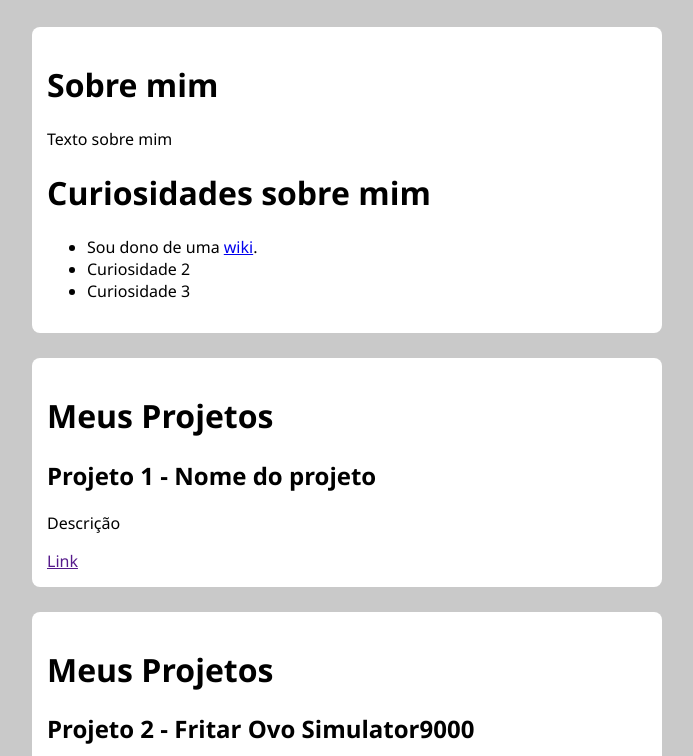
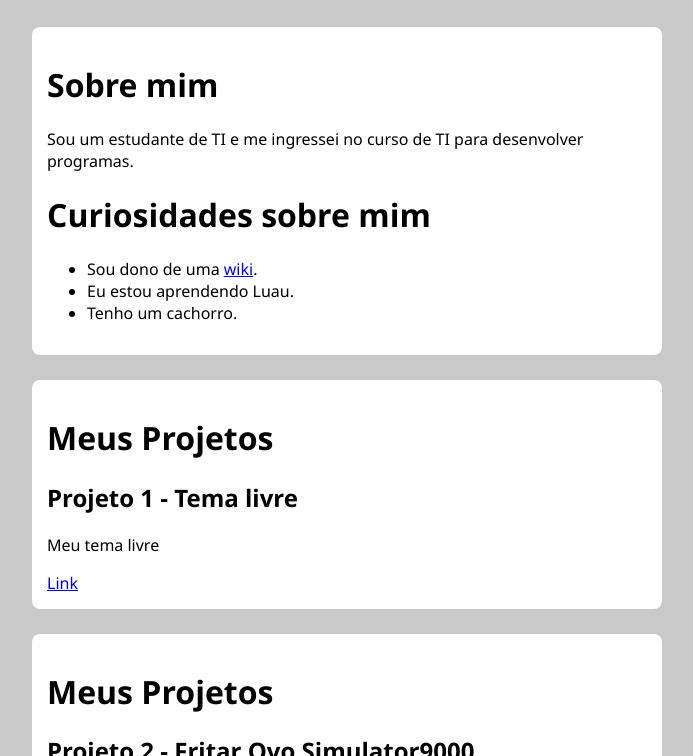
Before and after one commit to loopnito/html, a plain HTML site: page HTML/aula05/index.html in a window 1280 px wide. Shown: the part 433-1189 px from the top of the page, without its empty margins (293-986 px from the left). Drawn offline with Linux system fonts and the light colour scheme.

Commit message:
Add files via upload

```diff
--- a/HTML/aula05/index.html
+++ b/HTML/aula05/index.html
@@ -14,20 +14,20 @@
 
     <div style="text-align: left;max-width: 600px; background-color: rgb(255, 255, 255); padding: 15px; border-radius: 8px; margin: 0 auto; margin-top: 25px;">
     <h1> Sobre mim</h1>
-    <p>Texto sobre mim</p>
+    <p>Sou um estudante de TI e me ingressei no curso de TI para desenvolver programas.</p>
     <h1>Curiosidades sobre mim</h1>
     <ul>
         <li>Sou dono de uma <a href="https://ruinous.miraheze.org/wiki/Main_Page">wiki</a>.</li>
-        <li>Curiosidade 2</li>
-        <li>Curiosidade 3</li>
+        <li>Eu estou aprendendo Luau.</li>
+        <li>Tenho um cachorro.</li>
     </ul>
     </div>
 
     <div style="text-align: left;max-width: 600px; background-color: rgb(255, 255, 255); padding: 15px; border-radius: 8px; margin: 0 auto; margin-top: 25px;">
     <h1> Meus Projetos </h1>
-    <h2> Projeto 1 - Nome do projeto</h2>
-    <p> Descrição </p>
-    <a href="">Link</a>
+    <h2> Projeto 1 - Tema livre</h2>
+    <p> Meu tema livre </p>
+    <a href="https://loopnito.github.io/html/HTML/temalivre/">Link</a>
     </div>
 
     <div style="text-align: left;max-width: 600px; background-color: rgb(255, 255, 255); padding: 15px; border-radius: 8px; margin: 0 auto; margin-top: 25px;">
```
